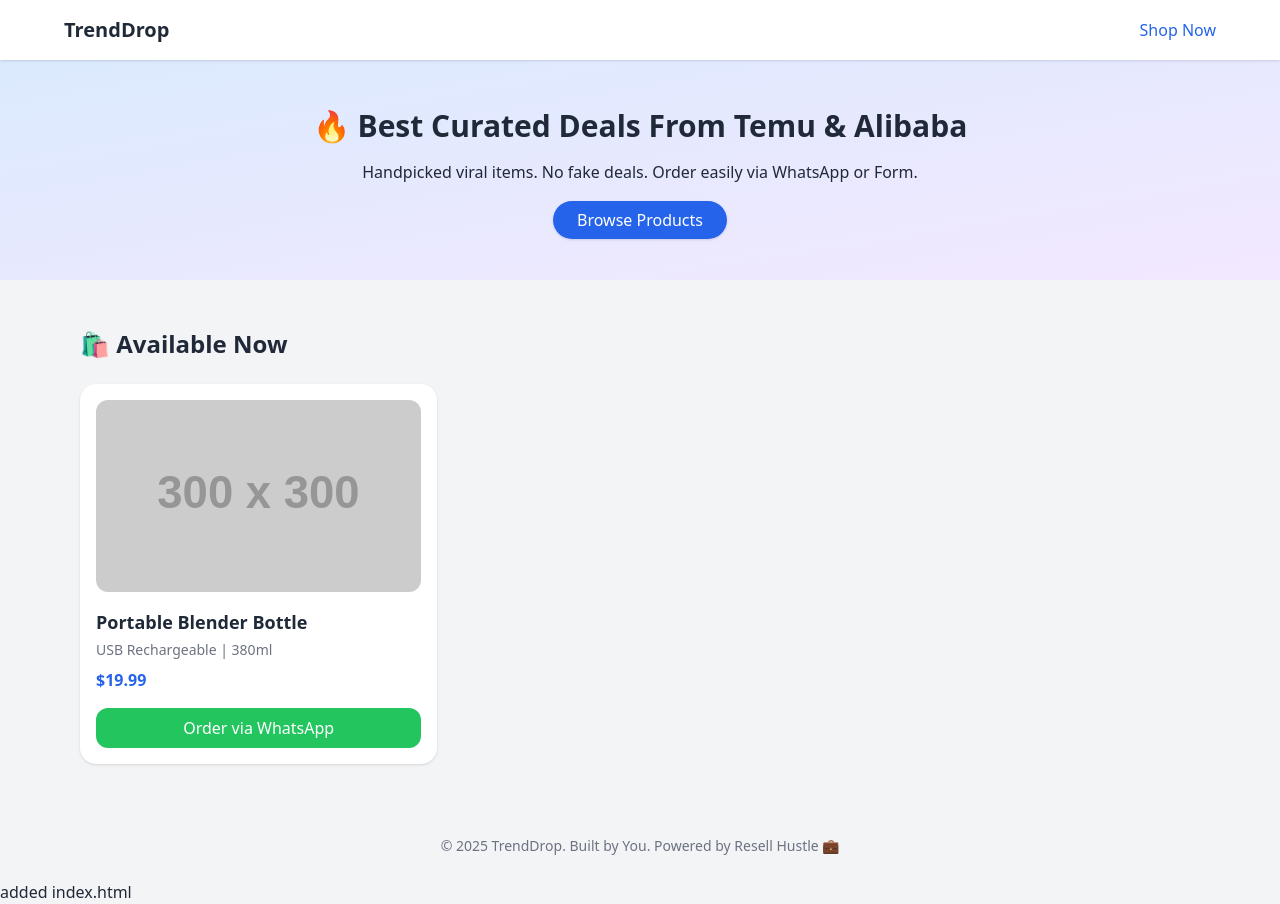
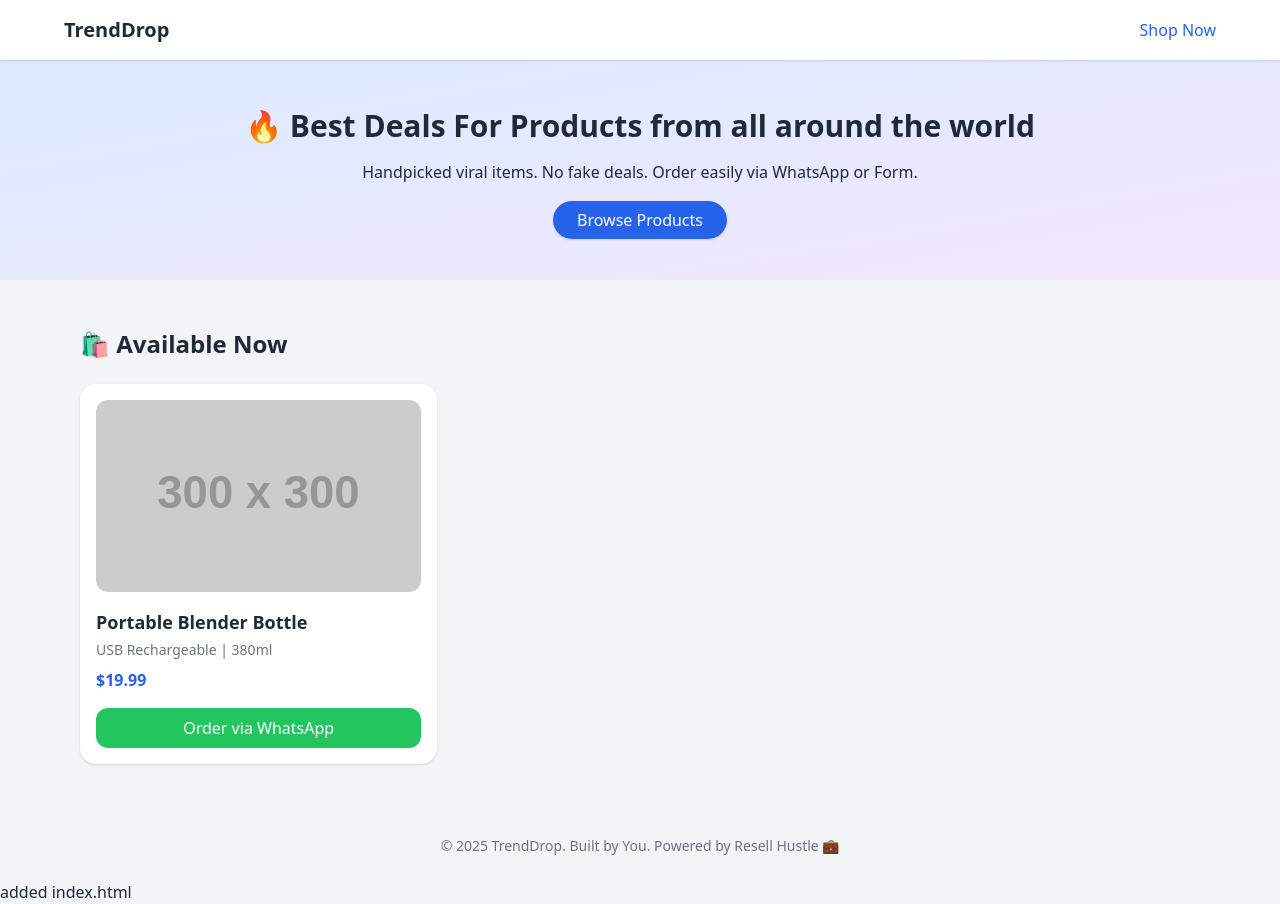
Before and after one commit to Ukudulis/reseller-website, a plain HTML site: page index.html in a window 1280 px wide. Drawn offline with nearby package versions, Linux system fonts and the light colour scheme; placeholder pictures from the web are drawn by us.

Commit message:
Update index.html

```diff
--- a/index.html
+++ b/index.html
@@ -17,7 +17,7 @@
 
   <!-- Hero -->
   <section class="text-center py-12 bg-gradient-to-br from-blue-100 to-purple-100">
-    <h2 class="text-3xl font-bold mb-4">🔥 Best Curated Deals From Temu & Alibaba</h2>
+    <h2 class="text-3xl font-bold mb-4">🔥 Best Deals For Products from all around the world </h2>
     <p class="mb-6">Handpicked viral items. No fake deals. Order easily via WhatsApp or Form.</p>
     <a href="#products" class="bg-blue-600 text-white px-6 py-2 rounded-full shadow hover:bg-blue-700 transition">Browse Products</a>
   </section>
```
